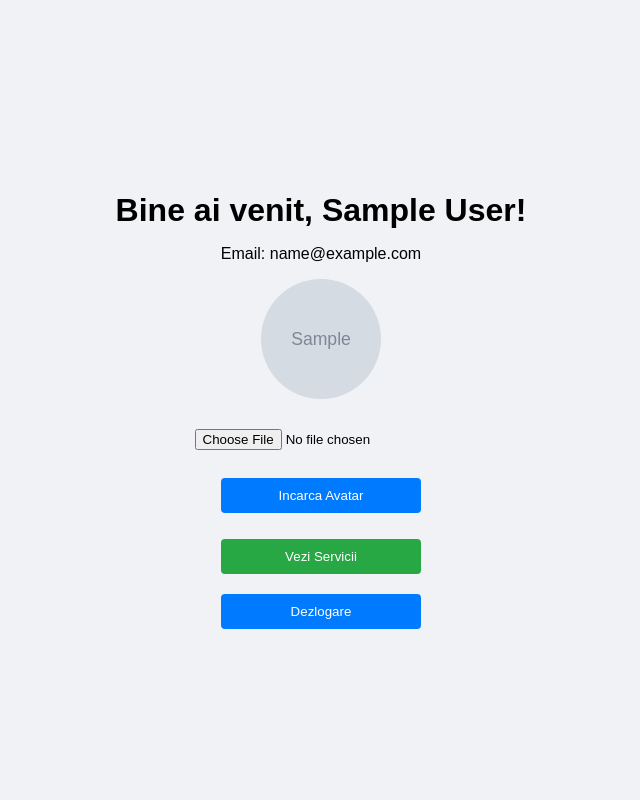
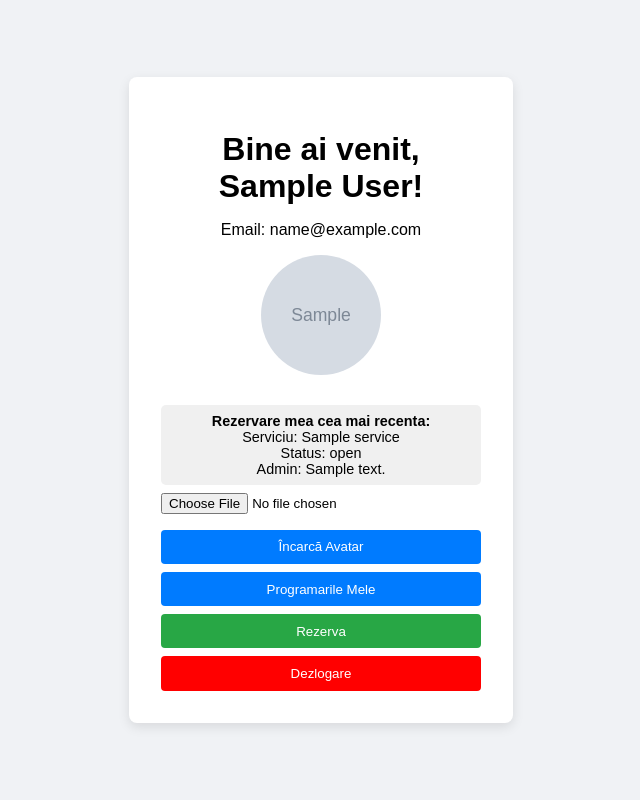
Before and after one commit to balazs565/PHP_LOGIN, a PHP site: page /Login/mainpage.php in a window 1280 px wide. Shown: the whole page, without its empty margins (319-959 px from the left). Run offline with PHP 8.4, Linux system fonts and the light colour scheme; the visitor is signed in with stand-in values (Sample User, id 1); tables that the repository leaves empty or names only in its code hold one stand-in row (values such as "Sample post"); grey boxes marked "Sample" are stand-in pictures.

Commit message:
Main page.

```diff
--- a/mainpage.php
+++ b/mainpage.php
@@ -24,6 +24,10 @@ if($_SERVER['REQUEST_METHOD'] == "POST" && isset($_FILES['avatar'])){
                 }
                 $target = $upload_dir . $new_filename;
                 if(move_uploaded_file($file['tmp_name'], $target)){
+                    $old_avatar = $user_data['avatar'] ?? '';
+                    if($old_avatar && $old_avatar !== 'default.png' && file_exists($upload_dir . $old_avatar)){
+                        unlink($upload_dir . $old_avatar);
+                    }
                     $stmt = $con->prepare("UPDATE u407hyho_users SET avatar = ? WHERE id = ?");
                     $stmt->bind_param("si", $new_filename, $user_data['id']);
                     $stmt->execute();
@@ -43,104 +47,121 @@ if($_SERVER['REQUEST_METHOD'] == "POST" && isset($_FILES['avatar'])){
         $upload_error = "Nu s-a selectat niciun fișier sau a apărut o eroare.";
     }
 }
+
+$stmt = $con->prepare("
+    SELECT a.note, a.status, s.servicenames
+    FROM u407hyho_appointments a
+    JOIN U407hYho_services s ON a.service_id = s.id
+    WHERE a.user_id = ? AND a.note IS NOT NULL
+    ORDER BY a.created_at DESC
+
+");
+$stmt->bind_param("i", $user_data['id']);
+$stmt->execute();
+$note_result = $stmt->get_result()->fetch_assoc();
 ?>
 
-<html>
+
+<!DOCTYPE html>
+<html lang="ro">
 <head>
+<meta charset="UTF-8">
 <title>Profil</title>
 <style>
     body {
-            margin: 0;
-            height: 100vh;
-            display: flex;
-            flex-direction: column;
-            justify-content: center;
-            align-items: center;
-            font-family: sans-serif;
-            background: #f0f2f5;
+        margin:0;
+        height:100vh;
+        display:flex;
+        justify-content:center;
+        align-items:center;
+        font-family:sans-serif;
+        background:#f0f2f5;
     }
-        h1 {
-            margin-bottom: 10px;
+    .profile-container {
+        background:#fff;
+        padding:2rem;
+        border-radius:8px;
+        box-shadow:0 4px 12px rgba(0,0,0,0.1);
+        width:320px;
+        text-align:center;
     }
-        .profile-info {
-            margin-bottom: 20px;
-            text-align: center;
+    .profile-container h1 {
+        margin-bottom:10px;
     }
     .avatar-preview {
-            width: 120px;
-            height: 120px;
-            border-radius: 50%;
-            object-fit: cover;
-            margin-bottom: 10px;
+        width:120px;
+        height:120px;
+        border-radius:50%;
+        object-fit:cover;
+        margin-bottom:10px;
     }
     input[type=file] {
-            margin-bottom: 10px;
+        margin:0.5rem 0;
+        width:100%;
     }
     button {
-            width: 200px;
-            padding: 10px 20px;
-            border: none;
-            border-radius: 4px;
-            background: #007bff;
-            color: white;
-            cursor: pointer;
+        width:100%;
+        padding:0.6rem;
+        margin-top:0.5rem;
+        border:none;
+        border-radius:4px;
+        background:#007bff;
+        color:white;
+        cursor:pointer;
     }
     button:hover {
-            background: #0056b3;
+        background:#0056b3;
+    }
+    .services-btn {
+        background:#28a745;
+        margin-top:0.5rem;
+    }
+    .services-btn:hover {
+        background:#00780D;
+    }
+    .logout-btn {
+        background:red;
+        margin-top:0.5rem;
+    }
+    .logout-btn:hover {
+        background:#b30000;
     }
     .error {
-            color: red;
-            margin-bottom: 10px;
+        color:red;
+        margin:0.5rem 0;
     }
-       .buttons-container {
-    display: flex;
-    flex-direction: column;
-    align-items: center;
-    gap: 10px;
-}
-
-.avatar-form,
-.logout-btn {
-    width: 200px;
-    display: flex;
-    flex-direction: column;
-    align-items: center;
-}
-
-.upload-btn,
-.logout-btn {
-    width: 100%;
-}
-
-.services-btn{
-    width: 200px;
-    padding: 10px 20px;
-    border: none;
-    border-radius: 4px;
-    background: #28a745;
-    color: white;
-    cursor: pointer;
-    margin-bottom: 10px;
+    .note {
+        background:#f0f0f0;
+        padding:0.5rem;
+        margin-top:1rem;
+        border-radius:5px;
+        font-size:0.9rem;
     }
 </style>
 </head>
 <body>
-    <div class="profile-info">
-    <h1>Bine ai venit, <?php echo htmlspecialchars($user_data['name']); ?>!</h1>
-    <p>Email: <?php echo htmlspecialchars($user_data['email']); ?></p>
-    <img src="uploads/<?php echo htmlspecialchars($avatar_preview); ?>" class="avatar-preview" alt="Avatar">
+    <div class="profile-container">
+        <h1>Bine ai venit, <?= htmlspecialchars($user_data['name']); ?>!</h1>
+        <p>Email: <?= htmlspecialchars($user_data['email']); ?></p>
+        <img src="uploads/<?= htmlspecialchars($avatar_preview); ?>" class="avatar-preview" alt="Avatar">
+
+        <?php if($note_result): ?>
+            <div class="note">
+                <strong>Rezervare mea cea mai recenta: </strong><br>
+                Serviciu: <?= htmlspecialchars($note_result['servicenames']); ?><br>
+                Status: <?= htmlspecialchars($note_result['status']); ?><br>
+                Admin: <?= htmlspecialchars($note_result['note']); ?>
             </div>
+        <?php endif; ?>
 
-<div class="buttons-container">
-    <form method="POST" enctype="multipart/form-data" class="avatar-form">
-        <?php if(!empty($upload_error)) echo "<p class='error'>$upload_error</p>"; ?>
+        <form method="POST" enctype="multipart/form-data">
+            <?php if($upload_error) echo "<p class='error'>$upload_error</p>"; ?>
             <input type="file" name="avatar" accept=".jpg,.jpeg,.png" required>
-        <br>
-        <button type="submit" class="upload-btn">Incarca Avatar</button>
+            <button type="submit">Încarcă Avatar</button>
+            <button type="button" onclick="window.location.href='myreservations.php'">Programarile Mele</button>
         </form>
-    <button class="services-btn" onclick="window.location.href='services.php'">Vezi Servicii</button>
 
-
+        <button class="services-btn" onclick="window.location.href='services.php'">Rezerva</button>
         <button class="logout-btn" onclick="window.location.href='logout.php'">Dezlogare</button>
     </div>
 </body>
```
Lines whose indentation alone changed are shown as unchanged.
